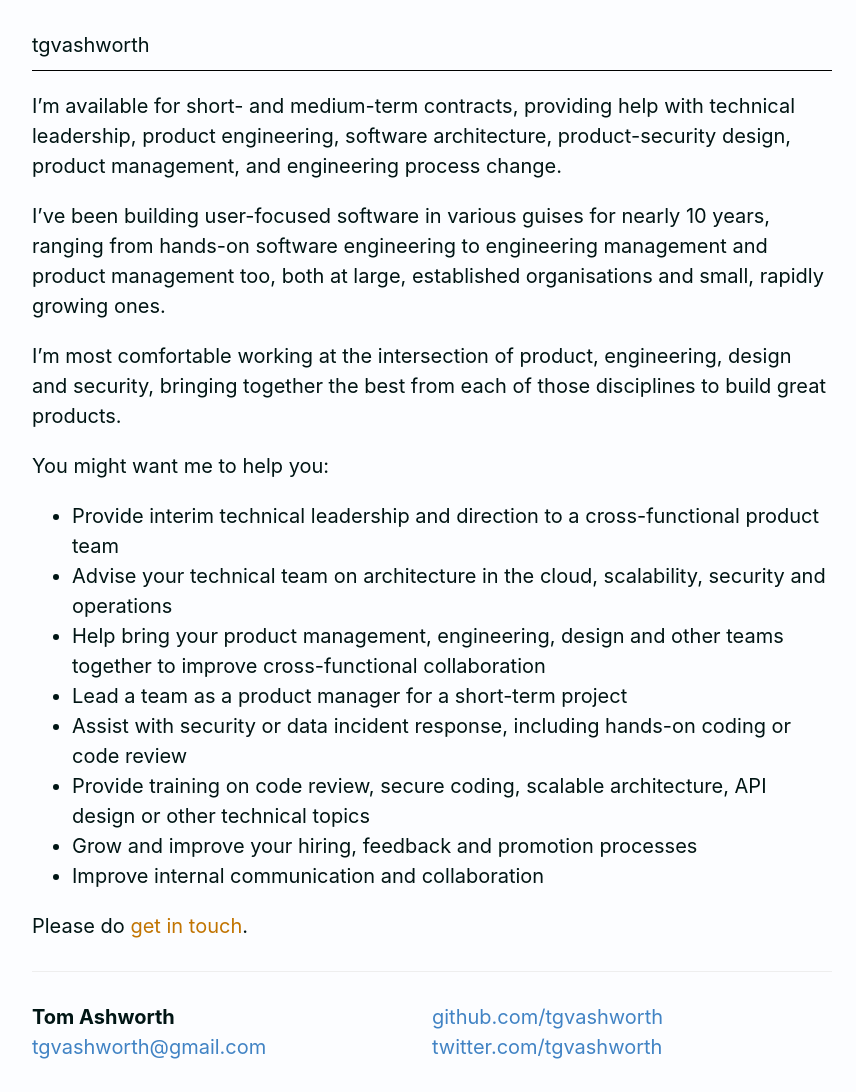
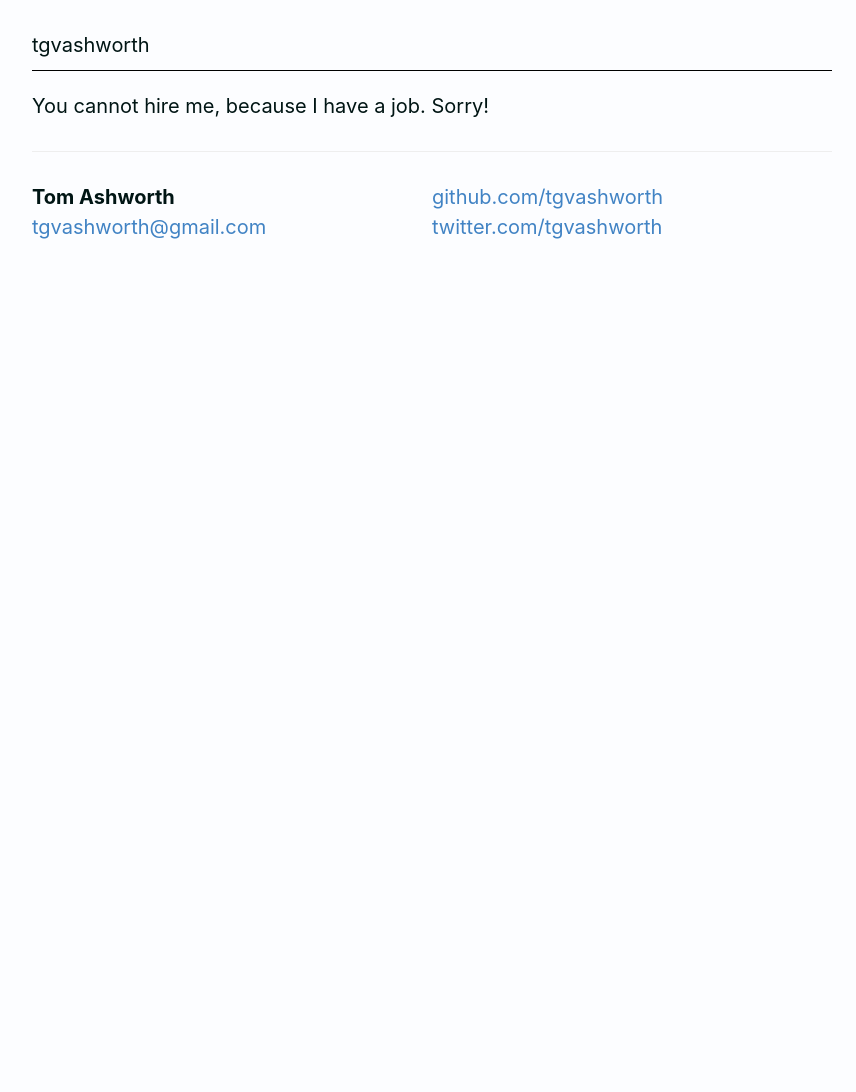
Before and after one commit to tgvashworth/tgvashworth.github.io, a Jekyll site: the page built from hire-me.md, in a window 1280 px wide. Shown: the whole page, without its empty margins (208-1064 px from the left). Built offline with Jekyll 4.4.1, drawn with Linux system fonts in a browser that asks for light colours; comment, search, counter and statistics services are not loaded; after the commit the page ends 900 px from its top, so only the background shows below that.

Commit message:
hire me not

```diff
--- a/hire-me.md
+++ b/hire-me.md
@@ -3,6 +3,9 @@ layout: default
 title: "Hire me"
 ---
 
+You cannot hire me, because I have a job. Sorry!
+
+<!--
 I'm available for short- and medium-term contracts, providing help with technical leadership, product engineering, software architecture, product-security design, product management, and engineering process change.
 
 I've been building user-focused software in various guises for nearly 10 years, ranging from hands-on software engineering to engineering management and product management too, both at large, established organisations and small, rapidly growing ones.
@@ -21,3 +24,5 @@ You might want me to help you:
 - Improve internal communication and collaboration
 
 Please do <a class="alt" href="mailto:tgvashworth@gmail.com?subject=Hello">get in touch</a>.
+
+-->
```
